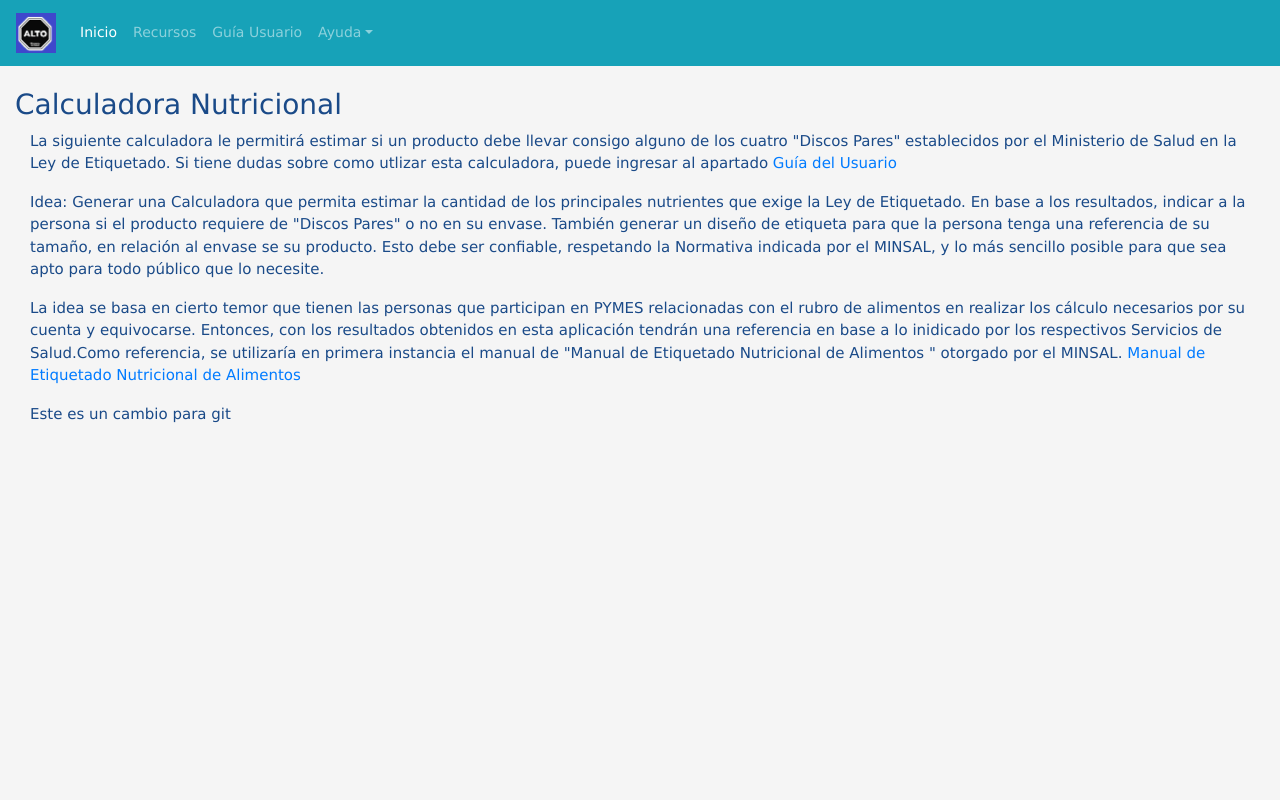
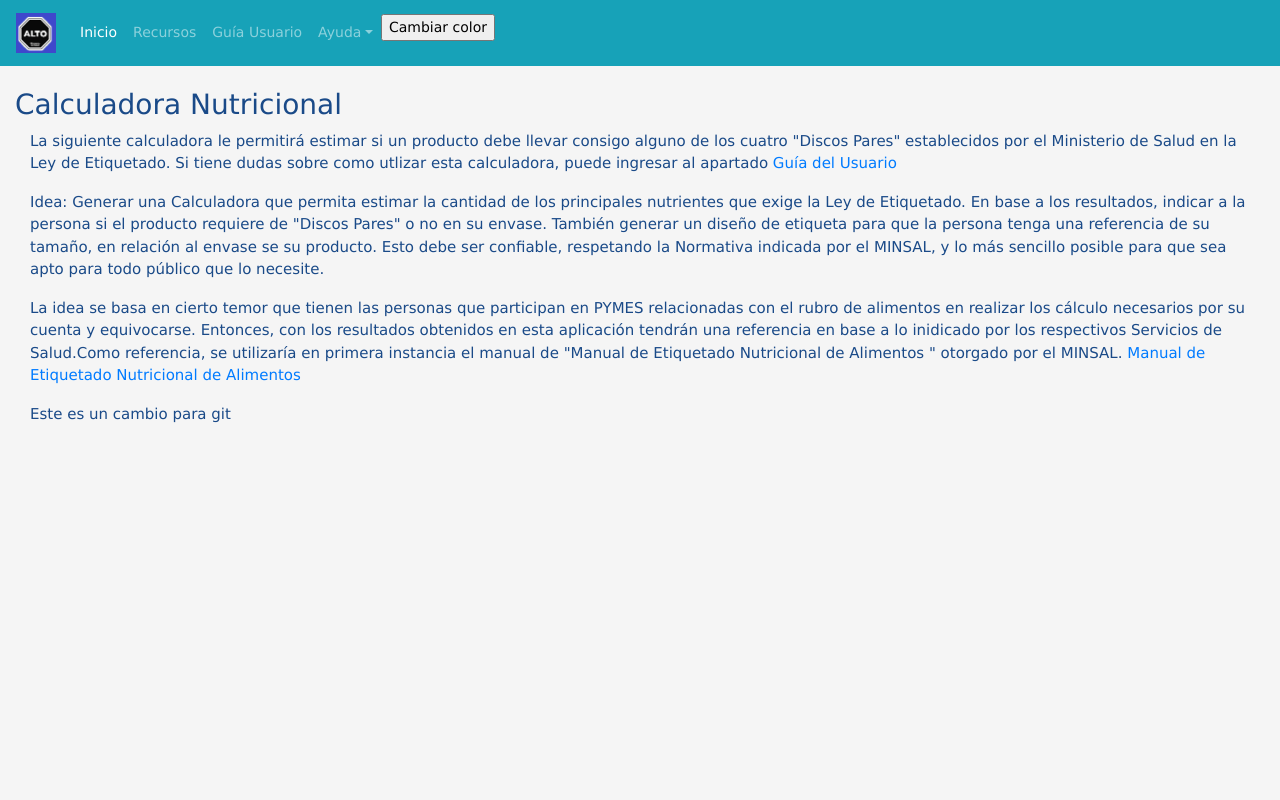
Before and after one commit to constanzahurtado/TrabajoIndividual, a plain HTML site: page index.html in a window 1280 px wide. Shown: the top 800 px of the page. Drawn offline with nearby package versions, Linux system fonts and the light colour scheme.

Commit message:
CambioColor
Boton cambio color de fondo index

```diff
--- a/index.html
+++ b/index.html
@@ -39,6 +39,9 @@
                             <a class="dropdown-item" href="acerca.html">Acerca de</a>
                             <a class="dropdown-item" href="contacto.html">Contacto</a>
                         </div>
+                    </li>
+                    <li class="nav-item">
+                        <input type="button" value="Cambiar color" onclick="FuncionCambio()"></button>
                     </li>
                 </ul>
             </div>
--- a/js/mensaje.js
+++ b/js/mensaje.js
@@ -1,3 +1,8 @@
 window.onload = function(){
     alert("Bienvenidos a mi sitio");
 }
+
+function FuncionCambio(){
+    document.body.style.backgroundColor="#CC0000";
+
+}
```
